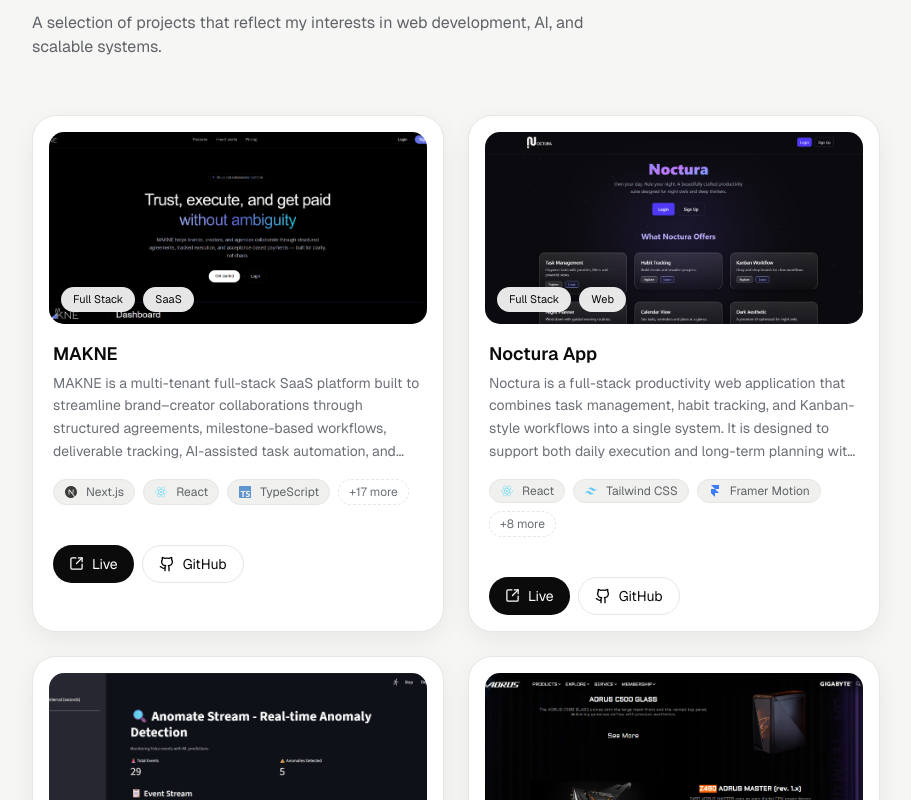
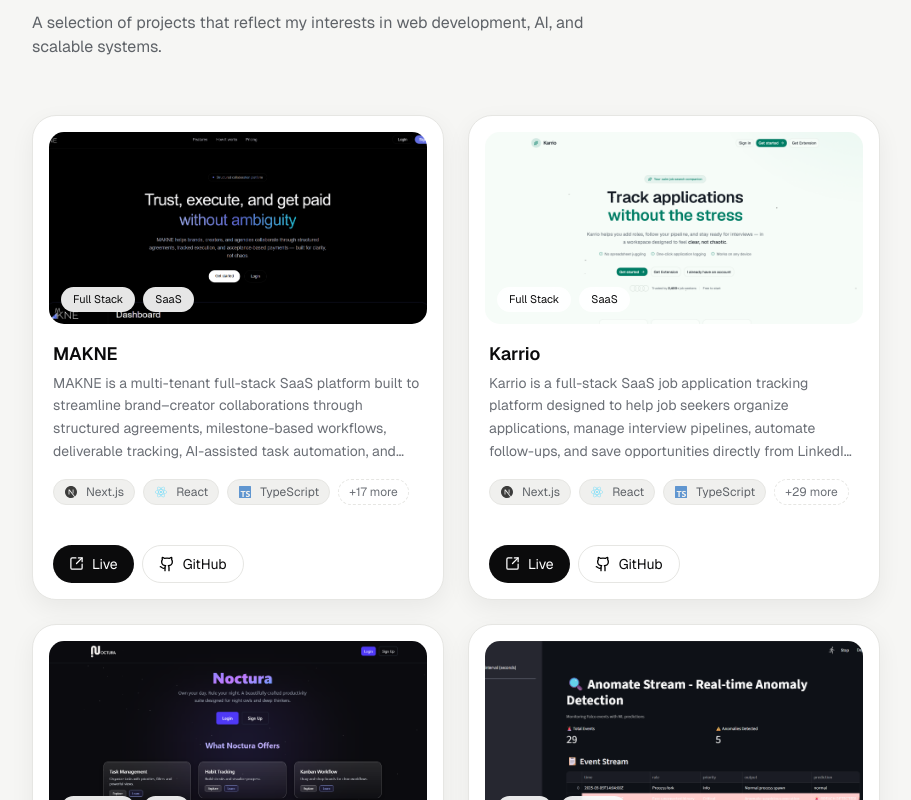
Before and after one commit to vaidika1410/developer-portfolio-2025, a React (Vite) app: page / in a window 1280 px wide. Shown: the part 1180-1980 px from the top of the page, without its empty margins (184-1095 px from the left). Built offline with nearby package versions, Linux system fonts and the light colour scheme.

Commit message:
refactor: update project data and tech icons to add Karrio

```diff
--- a/src/constants/techIcons.jsx
+++ b/src/constants/techIcons.jsx
@@ -1,53 +1,31 @@
 import {
-  SiReact,
-  SiTailwindcss,
-  SiNodedotjs,
-  SiExpress,
-  SiMongodb,
-  SiJsonwebtokens,
-  SiStripe,
-  SiDocker,
-  SiLinux,
-  SiHtml5,
-  SiCss3,
-  SiJavascript,
-  SiFigma,
-  SiGit,
-  SiGithub,
-  SiTensorflow,
-  SiKeras,
-  SiNumpy,
-  SiPandas,
-  SiScikitlearn,
-  SiOpencv,
-  SiPython,
-  SiNextdotjs,
-  SiTypescript,
-  SiFramer,
-  SiMongoose,
-  SiThunderbird,
-  SiVercel,
+  SiNestjs,
+  SiPostgresql,
+  SiPrisma,
+  SiAxios,
+  SiRedis,
+  SiPnpm,
+  SiJest,
 } from "react-icons/si";
 
 import {
-  Activity,
-  Brain,
-  Mail,
-  BarChart2,
-  Server,
+  Database,
+  ShieldCheck,
+  Puzzle,
+  Clock3,
+  Chrome,
+  Layers3,
+  Boxes,
+  CheckCircle2,
 } from "lucide-react";
 
-import {
-  Sparkles,
-  Workflow,
-  Bot,
-  Cpu,
-} from "lucide-react";
+import { SiReact, SiTailwindcss, SiNodedotjs, SiExpress, SiMongodb, SiJsonwebtokens, SiStripe, SiDocker, SiLinux, SiHtml5, SiCss3, SiJavascript, SiFigma, SiGit, SiGithub, SiTensorflow, SiKeras, SiNumpy, SiPandas, SiScikitlearn, SiOpencv, SiPython, SiNextdotjs, SiTypescript, SiFramer, SiMongoose, SiThunderbird, SiVercel, } from "react-icons/si";
 
-import {
-  SiOpenai,
-  SiHuggingface,
-} from "react-icons/si";
+import { Activity, Brain, Mail, BarChart2, Server, } from "lucide-react";
+
+import { Sparkles, Workflow, Bot, Cpu, } from "lucide-react";
+
+import { SiOpenai, SiHuggingface, } from "react-icons/si";
 
 export const techIconMap = {
   /* ========= FRONTEND ========= */
@@ -61,6 +39,10 @@ export const techIconMap = {
   "TypeScript": <SiTypescript color="#3178C6" />,
   "Framer Motion": <SiFramer color="#0055FF" />,
   "Lucide Icons": <Server color="#6B7280" />,
+  "Radix UI": <Layers3 color="#6B7280" />,
+  "shadcn/ui": <Puzzle color="#000000" />,
+  "TanStack Query": <Database color="#FF4154" />,
+  "Axios": <SiAxios color="#5A29E4" />,
 
   /* ========= BACKEND ========= */
   "Node.js": <SiNodedotjs color="#339933" />,
@@ -71,12 +53,27 @@ export const techIconMap = {
   "Flask": <SiPython color="#000000" />,
   "REST API": <Server color="#10B981" />,
   "Mongoose": <SiMongoose color="#880000" />,
+  "NestJS": <SiNestjs color="#E0234E" />,
+  "PostgreSQL": <SiPostgresql color="#4169E1" />,
+  "Prisma ORM": <SiPrisma color="#2D3748" />,
+  "Passport.js": <ShieldCheck color="#34D399" />,
+  "Zod": <CheckCircle2 color="#3B82F6" />,
+  "class-validator": <CheckCircle2 color="#10B981" />,
+  "date-fns": <Clock3 color="#F97316" />,
+
+  /* ========= EXTENSION ========= */
+  "Chrome Extension API": <Chrome color="#4285F4" />,
+  "Manifest V3": <Chrome color="#EA4335" />,
+  "Plasmo": <Boxes color="#8B5CF6" />,
 
   /* ========= INFRA ========= */
   "Payment Gateway": <SiStripe color="#635BFF" />,
   "Render": <Server color="#46E3B7" />,
   "Docker": <SiDocker color="#2496ED" />,
   "Linux System Calls": <SiLinux color="#FCC624" />,
+  "Redis": <SiRedis color="#DC382D" />,
+  "Turborepo": <Boxes color="#EF4444" />,
+  "pnpm Workspaces": <SiPnpm color="#F69220" />,
 
   /* ========= ML / AI ========= */
   "Python": <SiPython color="#3776AB" />,
@@ -104,4 +101,9 @@ export const techIconMap = {
   "GitHub": <SiGithub color="#181717" />,
   "Thunder Client": <SiThunderbird color="#FF6C37" />,
   "Vercel": <SiVercel color="#000000" />,
+  "Neon Database": <Database color="#00E699" />,
+
+  /* ========= TESTING ========= */
+  "Jest": <SiJest color="#C21325" />,
+  "Supertest": <CheckCircle2 color="#14B8A6" />,
 };
--- a/src/data/projects.js
+++ b/src/data/projects.js
@@ -13,7 +13,7 @@ export const featuredProjects = [
     coverImage: "/projectImages/MAKNEBanner.png",
 
     primaryTag: "SaaS",
-    tags: ["Full Stack", "SaaS", "Product", "Workflow System"],
+    tags: ["Full Stack", "SaaS", "Web", "Product", "Workflow System"],
 
     role: "Full Stack Developer",
     timeline: {
@@ -113,6 +113,145 @@ export const featuredProjects = [
 
     liveUrl: "https://makne-os.vercel.app/",
     githubUrl: "https://github.com/MAKNE-Platform/makne-os",
+
+    featured: true,
+  },
+
+  // Karrio
+  {
+    title: "Karrio",
+    slug: "karrio",
+
+    description:
+      "Karrio is a full-stack SaaS job application tracking platform designed to help job seekers organize applications, manage interview pipelines, automate follow-ups, and save opportunities directly from LinkedIn. It combines application lifecycle management, reminder automation, Kanban workflows, and browser extension integration into a single productivity-focused system.",
+
+    overview:
+      "Karrio was built to solve the fragmented nature of modern job searching, where applications, interviews, follow-ups, and opportunities are often scattered across spreadsheets, bookmarks, and notes. The platform introduces a structured workflow for tracking job applications, managing interview stages, automating reminders, and capturing opportunities directly from LinkedIn through a Chrome extension. By centralizing the job search process into a single platform, Karrio enables users to stay organized, consistent, and data-driven throughout their career journey.",
+
+    coverImage: "/projectImages/KarrioBanner.png",
+
+    primaryTag: "SaaS",
+    tags: ["Full Stack", "SaaS", "Web", "Productivity", "Career Management"],
+
+    role: "Full Stack Developer",
+
+    timeline: {
+      start: "May 2026",
+      end: "Ongoing",
+      events: [
+        { label: "Product Planning & Architecture Design", date: "Apr 2026" },
+        { label: "Authentication & Core Backend Development", date: "Apr 2026" },
+        { label: "Application Tracking & Kanban System", date: "May 2026" },
+        { label: "Reminder Automation System", date: "May 2026" },
+        { label: "Chrome Extension Development", date: "May 2026" },
+        { label: "MVP Completion", date: "May 2026" }
+      ]
+    },
+
+    type: "Personal SaaS Product",
+
+    services: [
+      "Job application lifecycle management",
+      "Interview and follow-up tracking",
+      "Kanban-based application workflow management",
+      "Automated reminder scheduling",
+      "LinkedIn job capture through Chrome Extension"
+    ],
+
+    deliverables: [
+      "JWT-based authentication and user management",
+      "Application tracking and lifecycle system",
+      "Drag-and-drop Kanban workflow board",
+      "Activity timeline and audit tracking",
+      "Automated interview and follow-up reminders",
+      "LinkedIn Chrome Extension integration",
+      "Responsive dashboard with analytics and insights",
+      "Multi-stage interview pipeline management"
+    ],
+
+    challenges: [
+      "Designing a scalable application lifecycle for multiple hiring processes",
+      "Preventing duplicate application records across manual and extension-based entries",
+      "Synchronizing browser extension workflows with authenticated user sessions",
+      "Maintaining a clean audit trail for application activities and status changes",
+      "Designing reminder automation that can support future notification channels"
+    ],
+
+    solutions: [
+      "Implemented structured application status modeling with workflow-driven transitions",
+      "Added duplicate detection using company, role, URL, and user ownership checks",
+      "Created secure JWT-based communication between web app, extension, and API",
+      "Introduced activity logging through ApplicationActivity records",
+      "Built a scheduled reminder processing system using NestJS Cron jobs"
+    ],
+
+    impact: [
+      "Centralizes the entire job search workflow into a single platform",
+      "Reduces missed interviews and follow-ups through automated reminders",
+      "Eliminates reliance on spreadsheets and manual tracking methods",
+      "Improves visibility into application progress through Kanban workflows",
+      "Provides a scalable foundation for future AI-powered career management features"
+    ],
+
+    learnings:
+      "Strengthened expertise in full-stack SaaS architecture, monorepo development, NestJS backend design, Prisma data modeling, browser extension development, workflow-driven systems, background job processing, authentication systems, and building production-oriented products with multiple client applications.",
+
+    stack: [
+      // Core Framework
+      "Next.js",
+      "React",
+      "TypeScript",
+
+      // Styling & UI
+      "Tailwind CSS",
+      "Radix UI",
+      "Lucide Icons",
+      "shadcn/ui",
+
+      // State & Data Fetching
+      "TanStack Query",
+      "Axios",
+
+      // Backend & Database
+      "NestJS",
+      "PostgreSQL",
+      "Prisma ORM",
+      "REST API Design",
+
+      // Authentication & Security
+      "JWT Authentication",
+      "Passport.js",
+      "bcrypt",
+
+      // Browser Extension
+      "Chrome Extension API",
+      "Manifest V3",
+      "Plasmo",
+
+      // Infrastructure & DevOps
+      "Docker",
+      "Redis",
+      "Turborepo",
+      "pnpm Workspaces",
+
+      // Validation & Utilities
+      "Zod",
+      "class-validator",
+      "date-fns",
+
+      // Testing
+      "Jest",
+      "Supertest",
+
+      // Version Control & Deployment
+      "Git",
+      "GitHub",
+      "Vercel",
+      "Render"
+    ],
+
+    liveUrl: "https://karrio-extension-web.vercel.app/",
+    githubUrl: "https://github.com/vaidika1410/karrio-extension",
 
     featured: true,
   },
```
Also changed, not shown: public/projectImages/KarrioBanner.png (added).
